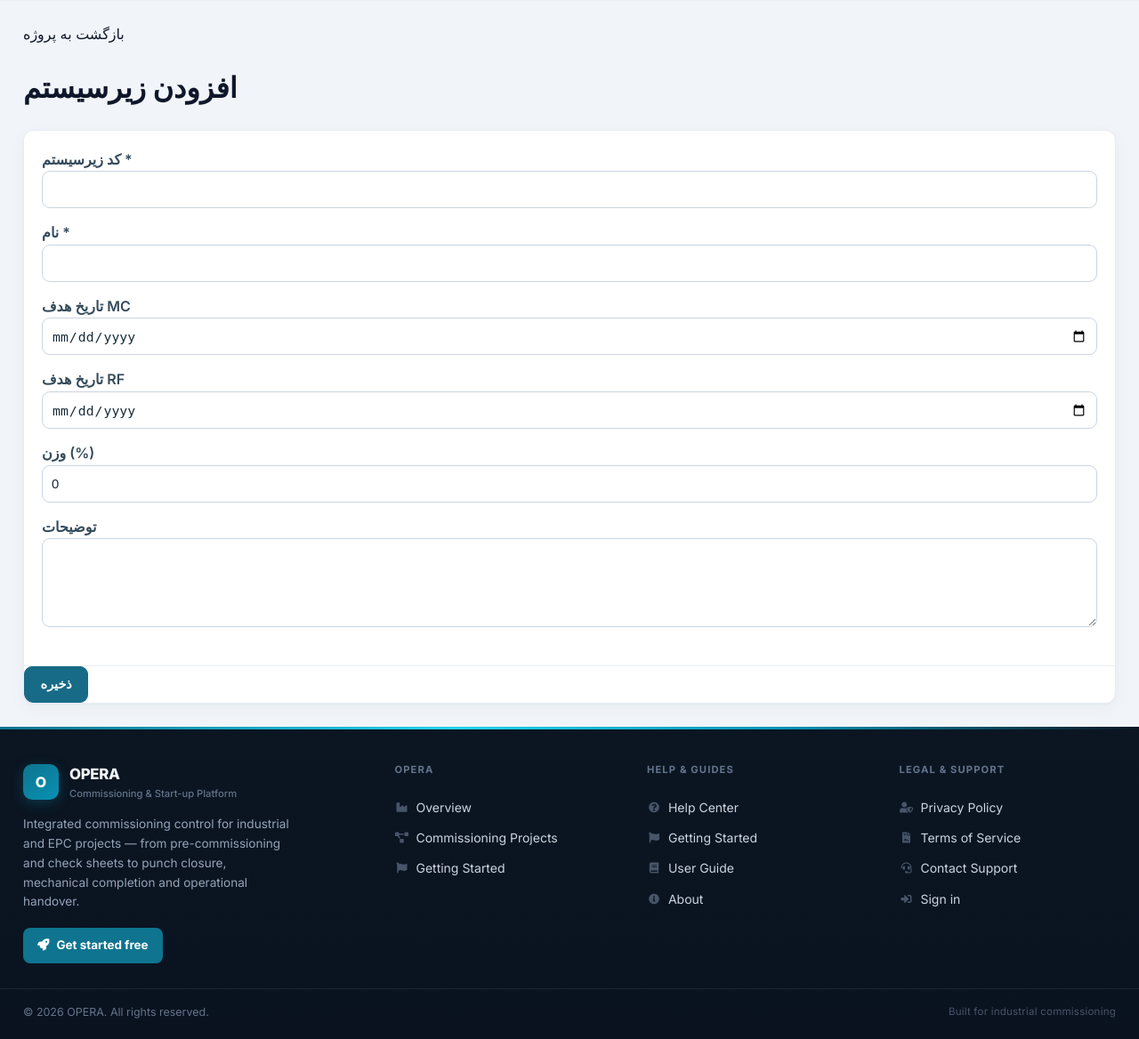
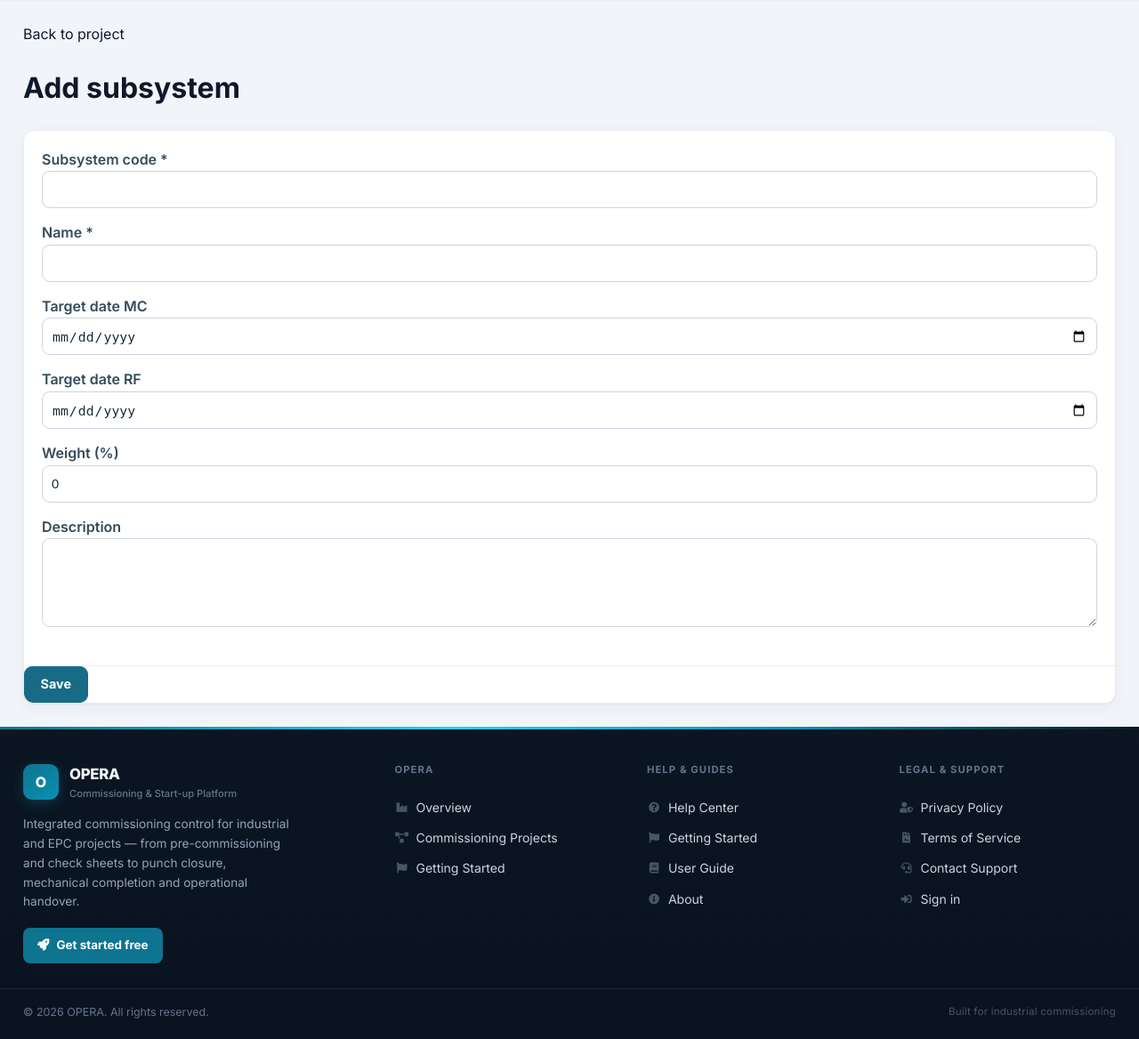
Before and after one commit to Tahmoures54/opera, a Python web app: template templates/commissioning/structure_form.html in a window 1280 px wide. Shown: the part 64-1232 px from the top of the page at 89% size. Run offline with Jinja, Linux system fonts and the light colour scheme; the template is opened without the code that fills it, so the values that code supplies are empty; some libraries are stand-ins or nearby versions.

Commit message:
Localize OPERA commissioning interface in English

```diff
--- a/templates/commissioning/structure_form.html
+++ b/templates/commissioning/structure_form.html
@@ -1,10 +1,10 @@
 {% extends 'base.html' %}
-{% block title %} | OPERA - ساختار پروژه{% endblock %}
+{% block title %} | OPERA - Project structure{% endblock %}
 {% block content %}
-<div class="container py-4" dir="rtl"><a href="{{ url_for('commissioning.project_detail', project_id=project.id) }}">بازگشت به پروژه</a><h1 class="h3 mt-2">{% if edit %}ویرایش{% else %}افزودن{% endif %} {% if kind == 'system' %}سیستم{% else %}زیرسیستم{% endif %}</h1>
+<div class="container py-4"><a href="{{ url_for('commissioning.project_detail', project_id=project.id) }}">Back to project</a><h1 class="h3 mt-2">{% if edit %}Edit{% else %}Add{% endif %} {% if kind == 'system' %}system{% else %}subsystem{% endif %}</h1>
 <form method="post" class="card"><div class="card-body"><input type="hidden" name="csrf_token" value="{{ csrf_token() }}"><div class="row g-3">
-<div class="col-md-4"><label class="form-label">{% if kind == 'system' %}کد سیستم *{% else %}کد زیرسیستم *{% endif %}</label><input class="form-control" name="{{ 'system_code' if kind == 'system' else 'subsystem_code' }}" required maxlength="50" value="{{ (system.system_code if kind == 'system' and system else subsystem.subsystem_code if subsystem else '') }}" {{ 'readonly' if edit else '' }}></div>
-<div class="col-md-8"><label class="form-label">نام *</label><input class="form-control" name="name" required maxlength="200" value="{{ (system.name if kind == 'system' and system else subsystem.name if subsystem else '') }}"></div>
-{% if kind == 'system' %}<div class="col-md-6"><label class="form-label">مرجع P&amp;ID</label><input class="form-control" name="p_and_id_ref" value="{{ system.p_and_id_ref if system else '' }}"></div>{% else %}<div class="col-md-6"><label class="form-label">تاریخ هدف MC</label><input class="form-control" type="date" name="mc_target_date" value="{{ subsystem.mc_target_date.isoformat() if subsystem and subsystem.mc_target_date else '' }}"></div><div class="col-md-6"><label class="form-label">تاریخ هدف RF</label><input class="form-control" type="date" name="rf_target_date" value="{{ subsystem.rf_target_date.isoformat() if subsystem and subsystem.rf_target_date else '' }}"></div>{% endif %}
-<div class="col-md-4"><label class="form-label">وزن (%)</label><input class="form-control" type="number" min="0" max="100" step="0.01" name="weight_percent" value="{{ system.weight_percent if kind == 'system' and system else subsystem.weight_percent if subsystem else 0 }}"></div><div class="col-12"><label class="form-label">توضیحات</label><textarea class="form-control" name="description" rows="3">{{ (system.description if kind == 'system' and system else subsystem.description if subsystem else '') }}</textarea></div></div></div><div class="card-footer bg-white"><button class="btn btn-primary">{{ "ذخیره تغییرات" if edit else "ذخیره" }}</button></div></form></div>
+<div class="col-md-4"><label class="form-label">{% if kind == 'system' %}System code *{% else %}Subsystem code *{% endif %}</label><input class="form-control" name="{{ 'system_code' if kind == 'system' else 'subsystem_code' }}" required maxlength="50" value="{{ (system.system_code if kind == 'system' and system else subsystem.subsystem_code if subsystem else '') }}" {{ 'readonly' if edit else '' }}></div>
+<div class="col-md-8"><label class="form-label">Name *</label><input class="form-control" name="name" required maxlength="200" value="{{ (system.name if kind == 'system' and system else subsystem.name if subsystem else '') }}"></div>
+{% if kind == 'system' %}<div class="col-md-6"><label class="form-label">Reference P&amp;ID</label><input class="form-control" name="p_and_id_ref" value="{{ system.p_and_id_ref if system else '' }}"></div>{% else %}<div class="col-md-6"><label class="form-label">Target date MC</label><input class="form-control" type="date" name="mc_target_date" value="{{ subsystem.mc_target_date.isoformat() if subsystem and subsystem.mc_target_date else '' }}"></div><div class="col-md-6"><label class="form-label">Target date RF</label><input class="form-control" type="date" name="rf_target_date" value="{{ subsystem.rf_target_date.isoformat() if subsystem and subsystem.rf_target_date else '' }}"></div>{% endif %}
+<div class="col-md-4"><label class="form-label">Weight (%)</label><input class="form-control" type="number" min="0" max="100" step="0.01" name="weight_percent" value="{{ system.weight_percent if kind == 'system' and system else subsystem.weight_percent if subsystem else 0 }}"></div><div class="col-12"><label class="form-label">Description</label><textarea class="form-control" name="description" rows="3">{{ (system.description if kind == 'system' and system else subsystem.description if subsystem else '') }}</textarea></div></div></div><div class="card-footer bg-white"><button class="btn btn-primary">{{ "Save changes" if edit else "Save" }}</button></div></form></div>
 {% endblock %}
```
